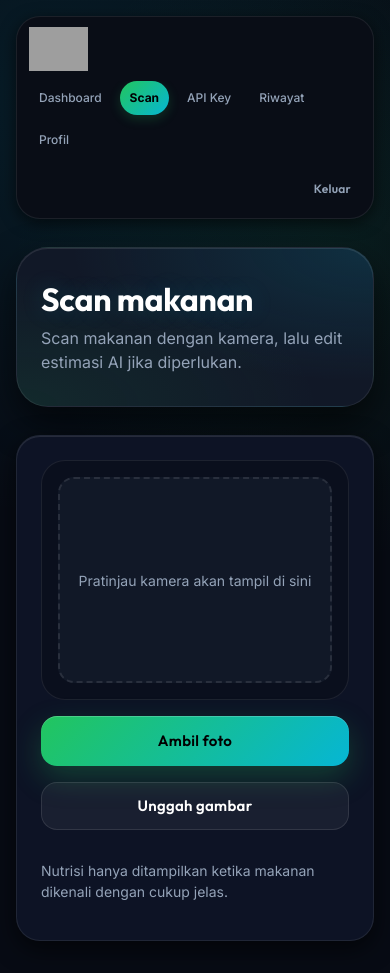
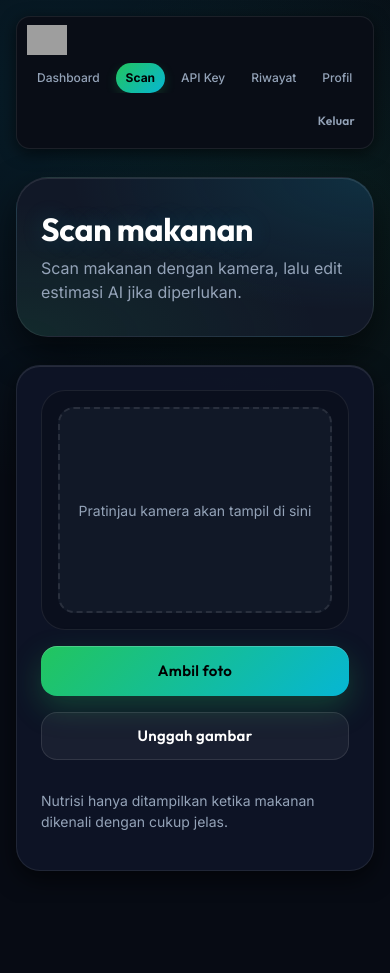
Before and after one commit to pesalxyz/NutriMeals, a Next.js app in the folder apps/web/: page /scan in a window 390 px wide. After the commit the page ends 903 px from the top, so only its background shows below. Built offline with nearby package versions, Linux system fonts and the light colour scheme; no server answers; grey boxes are pictures that could not be loaded.

Commit message:
Refine mobile navbar and scan result copy

```diff
--- a/apps/web/src/styles/globals.css
+++ b/apps/web/src/styles/globals.css
@@ -896,35 +896,39 @@ a:focus-visible {
   .split { grid-template-columns: 1fr; }
   .hero-card { padding: 32px 24px; }
   .top-nav {
-    border-radius: var(--r-lg);
-    gap: 10px;
-    padding: 10px 12px;
+    border-radius: 14px;
+    gap: 8px;
+    padding: 8px 10px;
+    top: 8px;
   }
   .top-nav__links {
     margin-left: 0;
     justify-content: flex-start;
     width: 100%;
+    flex-wrap: nowrap;
     overflow-x: auto;
-    white-space: nowrap;
-    gap: 8px;
-    padding-bottom: 2px;
+    gap: 6px;
+    padding-bottom: 0;
+    -webkit-overflow-scrolling: touch;
+    scrollbar-width: none;
+  }
+  .top-nav__links::-webkit-scrollbar {
+    display: none;
   }
   .top-nav__link {
-    padding: 8px 10px;
+    flex: 0 0 auto;
+    padding: 6px 10px;
     font-size: 12px;
   }
-  .brand-logo--header .brand-logo__mark {
-    width: 26px;
-    height: 26px;
-  }
-  .brand-logo--header .brand-logo__word {
-    font-size: 18px;
+  .top-nav .brand-header__logo {
+    height: 30px;
   }
   .nav-logout {
     margin-left: auto;
-    min-height: 34px;
-    padding-inline: 10px;
+    min-height: 30px;
+    padding-inline: 8px;
     font-size: 12px;
+    flex: 0 0 auto;
   }
   .form-grid-2, .action-row { grid-template-columns: 1fr; display: grid; }
   .w-168 { width: 100%; }
```
Also changed, not shown: apps/web/src/app/(protected)/result/page.tsx (+8 -2 lines).
